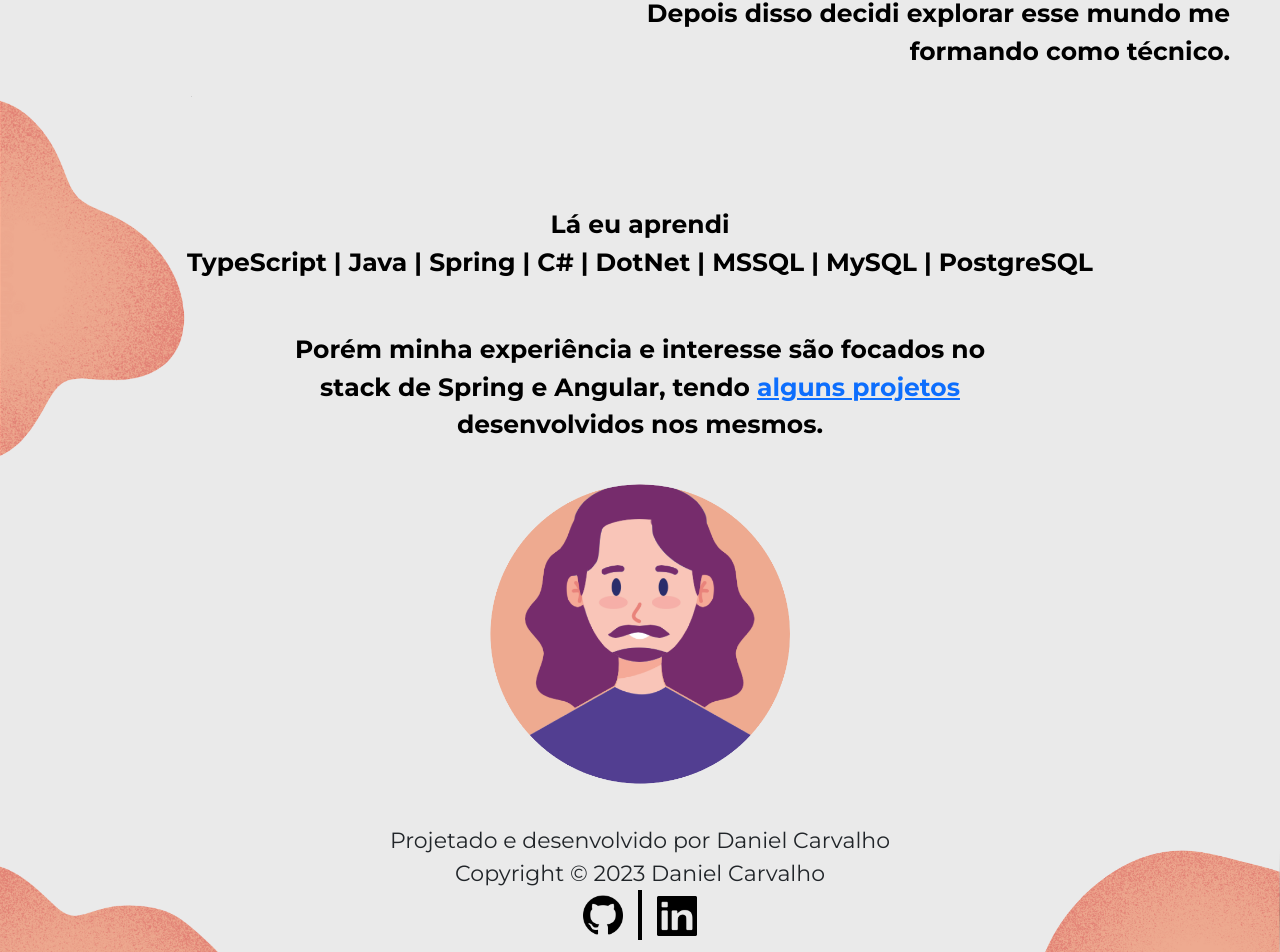
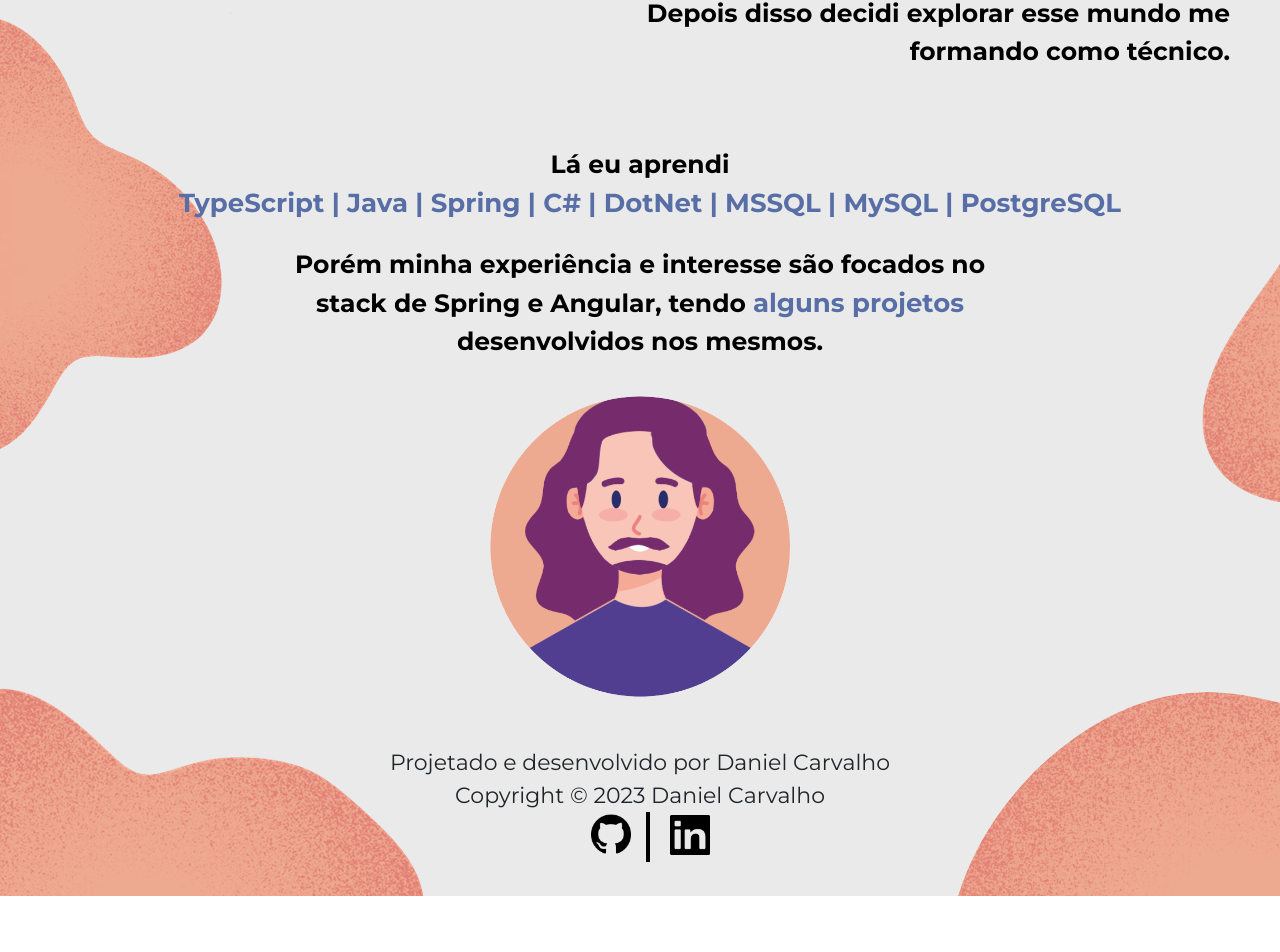
Before and after one commit to daneilhpp/Portfolio, an Angular app: page /home in a window 1280 px wide. Shown: the part 354-1306 px from the top of the page. After the commit the page ends 1251 px from the top, so only its background shows below. Built offline with nearby package versions, Linux system fonts and the light colour scheme.

Commit message:
[Commit06] HomePage completed, animations added

```diff
--- a/src/app/core/footer/footer.component.css
+++ b/src/app/core/footer/footer.component.css
@@ -1,10 +1,8 @@
 .footer{
     text-align: center;
     width: 100%;
-    background-color: #EAEAEA;
-    bottom: 0;
-    height: 150px;
-    padding-bottom: 0;
+    background-color: transparent;
+    padding-bottom: 150px;
 }
 
 .text{
--- a/src/app/core/footer/footer.component.html
+++ b/src/app/core/footer/footer.component.html
@@ -1,4 +1,4 @@
-<div class="footer">
+<!-- <div class="footer">
     <div class="text">
         Projetado e desenvolvido por Daniel Carvalho<br>
         Copyright © 2023 Daniel Carvalho
@@ -12,4 +12,4 @@
             <img id="linkedinicon" src="assets/linkedinicon.png">
         </a>
     </div>
-</div>
+</div> -->
--- a/src/app/feature/about/about.component.css
+++ b/src/app/feature/about/about.component.css
@@ -0,0 +1,6 @@
+.about{
+    background-image: url("../../../assets/backgroundImg1.png");
+    background-repeat: no-repeat;
+    background-attachment: scroll;
+    padding-bottom: 100000px;
+}
--- a/src/app/feature/about/about.component.html
+++ b/src/app/feature/about/about.component.html
@@ -1 +1 @@
-<p>about works!</p>
+<div class="about"></div>
--- a/src/app/feature/home/home.component.css
+++ b/src/app/feature/home/home.component.css
@@ -1,12 +1,14 @@
 .home{
+    background-image: url("../../../assets/backgroundImg1.png");
+    background-repeat: no-repeat;
+    background-attachment: scroll;
     background-color: #EAEAEA;
-
+    padding-bottom: 1250px;
 }
 .header{
     /* background-color: red; */
 
     position: absolute;
-    right: 0;
     top: 50px;
     right: 50px;
 }
@@ -31,7 +33,6 @@
 
 .textBox1{
     /* background-color: green; */
-
     position: absolute;
     right: 0;
     top: 200px;
@@ -43,13 +44,17 @@
 .textBox2{
     /* background-color: greenyellow; */
 
-    margin-top: 70px;
+    position: absolute;
+    width: 100%;
+    top: 500px;
     text-align: center;
 }
 .textBox3{
     /* background-color: lightgreen; */
 
-    margin-top: 50px;
+    position: absolute;
+    width: 100%;
+    top: 600px;
 
     text-align: center;
 }
@@ -58,7 +63,7 @@
     font-weight: bolder;
 }
 
-#link{
+a{
     font-family: 'Montserrat';
     font-size: 26px;
     font-weight: bold;
@@ -67,14 +72,40 @@
 
     margin-left: 20px;
 }
+a:after{
+    content: '';
+    position: absolute;
+    background-color: #99331C;
+    height: 5px;
+    width: 0;
+    bottom: 0;
+    left: 0;
+    border-radius: 50px;
+    transition: 0.3s;
+    margin-left: 18px;
+    margin-bottom: -5px;
+}
+a:hover{
+    color: #99331C;
+}
+a:hover:after{
+    width: 96%;
+}
 
+.myDrawing{
+    position: absolute;
+    top: 750px;
+    display: flex;
+    justify-content: center;
+    width: 100%;
+}
 #myDrawing{
-    display: block;
-    margin: 40px auto 0 auto;
-    padding-bottom: 40px;
-
     width: 300px;
     height: inherit;
+}
+#myDrawing:hover{
+    transform: rotate(360deg);
+    transition: 0.5s;
 }
 
 #blob1{
@@ -111,3 +142,72 @@
     top: 840px;
     margin-left: 80%;
 }
+
+#projetos{
+    color: #586EA6;
+    text-decoration: none;
+    margin: 0;
+}
+#projetos:after{
+    width: 0;
+}
+#projetos:hover{
+    transition: 0.5s;
+    color: #2f3d5f;
+}
+#stacks{
+    color: #586EA6;
+}
+#stacks:after{
+    width: 0;
+}
+#stacks:hover{
+    transition: 0.5s;
+    color: #2f3d5f;
+}
+
+.footer{
+    text-align: center;
+    width: 100%;
+    background-color: transparent;
+    height: 150px;
+    position: absolute;
+    top: 1100px;
+}
+
+.text{
+    font-family: 'Montserrat';
+    font-size: 22px;
+}
+
+#githubicon{
+    width: 40px;
+    height: inherit;
+    display: inline-block;
+    padding-bottom: 43px;
+    margin-left: 0;
+}
+#githubicon:hover{
+    width: 45px;
+    height: inherit;
+    transition: 0.5s;
+}
+#line{
+    height: 50px;
+    width: 4px;
+    margin: 0 0 0 15px;
+    background-color: black;
+    display: inline-block;
+}
+#linkedinicon{
+    width: 40px;
+    height: inherit;
+    display: inline-block;
+    padding-bottom: 40px;
+    margin-left: 0;
+}
+#linkedinicon:hover{
+    width: 45px;
+    height: inherit;
+    transition: 0.5s;
+}
--- a/src/app/feature/home/home.component.html
+++ b/src/app/feature/home/home.component.html
@@ -4,9 +4,9 @@
         {{greeting}}!<br>
         Meu nome é Daniel
     </div>
-    <img id="blob2" src="assets/blob2.png">
+    <!-- <img id="blob2" src="assets/blob2.png">
     <img id="blob3" src="assets/blob3.png">
-    <img id="blob4" src="assets/blob4.png">
+    <img id="blob4" src="assets/blob4.png"> -->
     <div class="header">
         <a id="link" routerLink="">Home</a>
         <a id="link" routerLink="/about">Sobre</a>
@@ -23,13 +23,30 @@
         </div>
         <div class="textBox2">
             Lá eu aprendi<br>
-            <div id="stacks">TypeScript | Java | Spring | C# | DotNet | MSSQL | MySQL | PostgreSQL</div>
+            <a id="stacks" routerLink="/about">TypeScript | Java | Spring | C# | DotNet | MSSQL | MySQL | PostgreSQL</a>
         </div>
         <div class="textBox3">
             Porém minha experiência e interesse são focados no<br>
             stack de Spring e Angular, tendo <a routerLink="/projects" id="projetos">alguns projetos</a><br>
             desenvolvidos nos mesmos.
         </div>
-        <img id="myDrawing" src="assets/myDrawing.png">
+        <div class="myDrawing">
+            <img id="myDrawing" src="assets/myDrawing.png">
+        </div>
     </div>
 </div>
+<div class="footer">
+    <div class="text">
+        Projetado e desenvolvido por Daniel Carvalho<br>
+        Copyright © 2023 Daniel Carvalho
+    </div>
+    <div class="icons">
+        <a href="https://github.com/daneilhpp" target="_blank">
+            <img id="githubicon" src="assets/githubicon.png">
+        </a>
+        <div id="line"></div>
+        <a href="https://www.linkedin.com/in/dan-carvalho/" target="_blank">
+            <img id="linkedinicon" src="assets/linkedinicon.png">
+        </a>
+    </div>
+</div>
--- a/src/app/feature/home/home.component.ts
+++ b/src/app/feature/home/home.component.ts
@@ -13,38 +13,24 @@ export class HomeComponent implements OnInit {
 
   constructor() { }
 
-  appearOptions = {
-    threshold: 1
-  };
-  appearOnScroll = new IntersectionObserver
-  (
-    function(entries, appearOnScroll)
-    {
-      entries.forEach(entry => {
-        if(!entry.isIntersecting)
-          return;
-        else{
-          entry.target.classList.add('appear');
-          appearOnScroll.unobserve(entry.target);
-        }
-      })
-    },
-    this.appearOptions
-  );
-
   ngOnInit(): void {
     if(this.dateTime.getHours() > 6 && this.dateTime.getHours() <= 11){
-      this.greeting = 'Bom dia'
+      this.greeting = 'Bom dia';
     }
     else if(this.dateTime.getHours() > 11 && this.dateTime.getHours() <= 18){
-      this.greeting = 'Boa tarde'
+      this.greeting = 'Boa tarde';
     }
-    else if(this.dateTime.getHours() > 18 && this.dateTime.getHours() <= 6){
-      this.greeting = 'Boa noite'
+    else if(this.dateTime.getHours() > 18 && this.dateTime.getHours() <= 24){
+      this.greeting = 'Boa noite';
     }
-    console.log(this.dateTime.getHours())
-
-    this.faders.forEach(fader => this.appearOnScroll.observe(fader))
-  }
+    else if(this.dateTime.getHours() > 0 && this.dateTime.getHours() <= 6){
+      this.greeting = 'Boa noite';
+    }
+    else{
+      this.greeting = 'Olá';
+    }
+    console.log(this.dateTime.getHours());
+    console.log(this.greeting);
+   }
 
 }
```
Also changed, not shown: src/assets/backgroundImg1.png (added).
